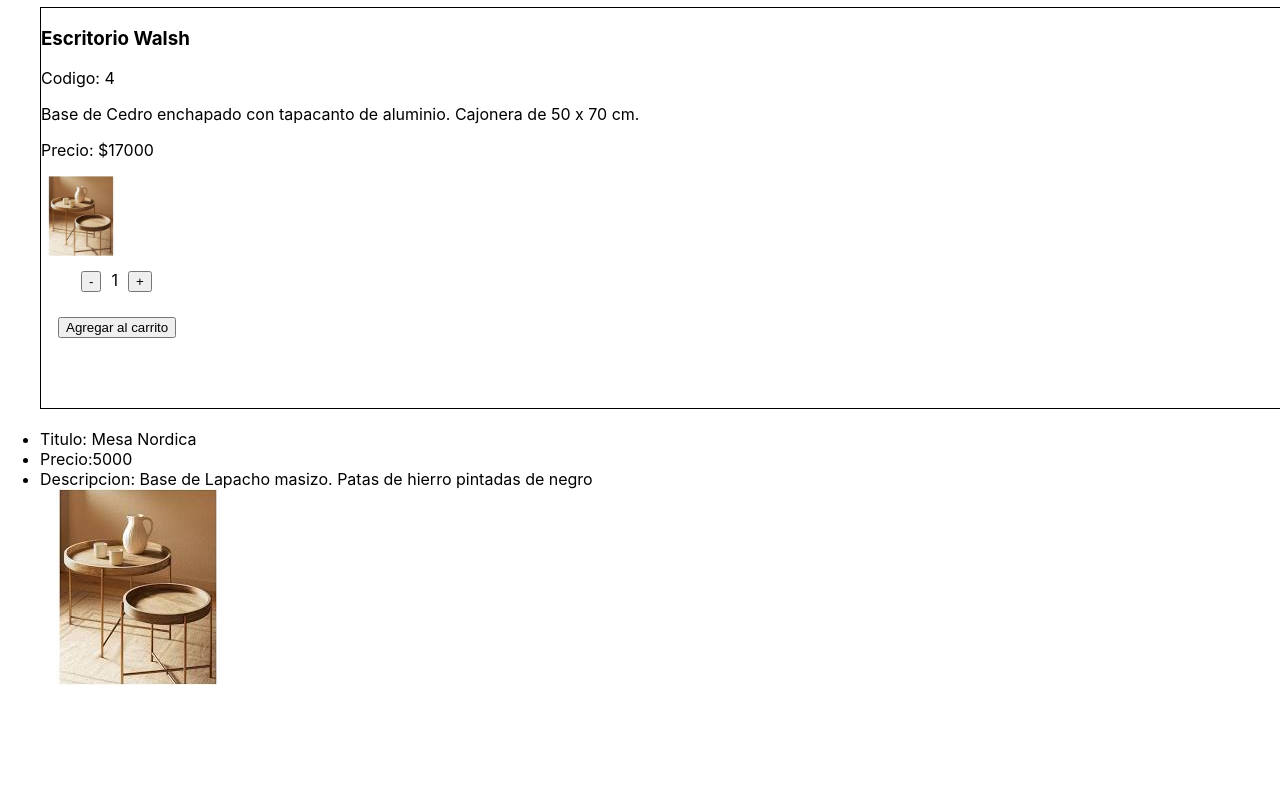
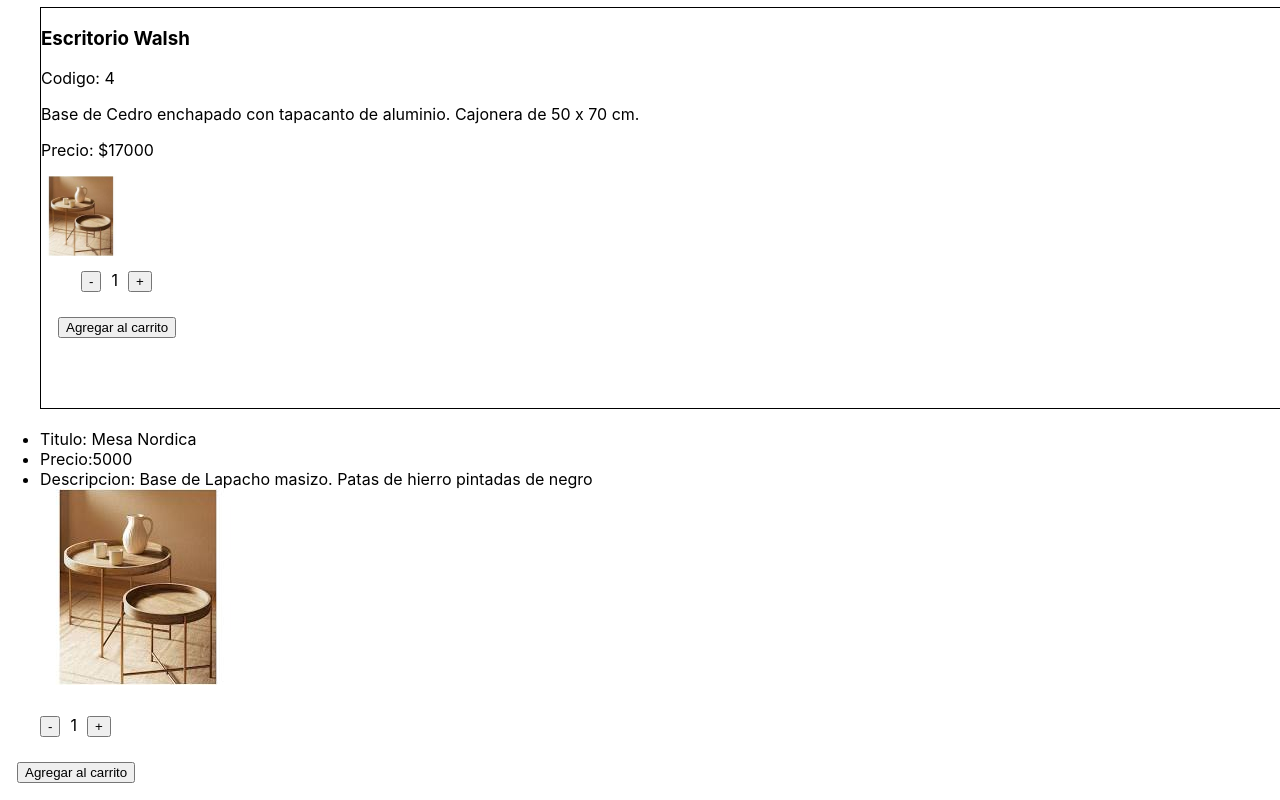
Before and after one commit to JorgeLaRosa/Heredia, a React (Create React App) app: page / in a window 1280 px wide. Shown: the part 2029-2829 px from the top of the page. Before the commit the page ends 2734 px from the top, so only its background shows below. Built offline with nearby package versions, Linux system fonts and the light colour scheme.

Commit message:
Entrega- Desafio 6

```diff
--- a/src/components/ItemDetail.js
+++ b/src/components/ItemDetail.js
@@ -10,6 +10,8 @@ export default function ItemDetail({ dataDetail }) {
                 <img src={dataDetail.picture} />
             </ul>
 
+            <ItemCount initial={1} stock={3} />
+
 
         </div>
     )
```
